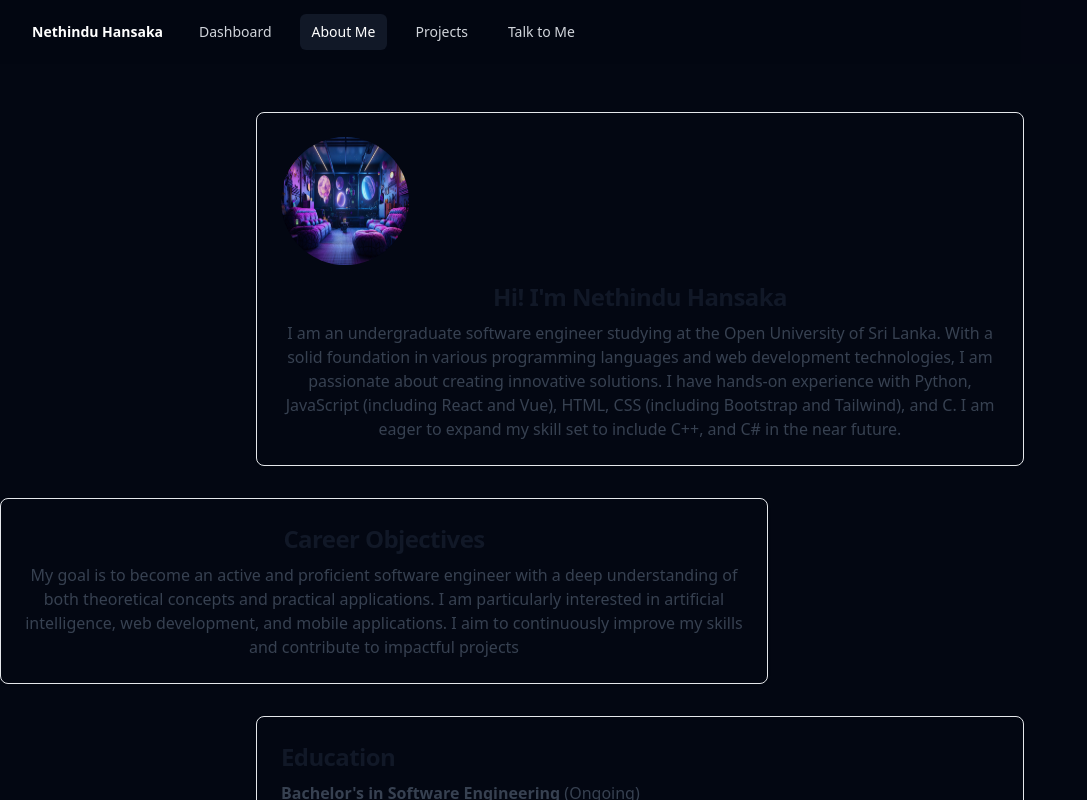
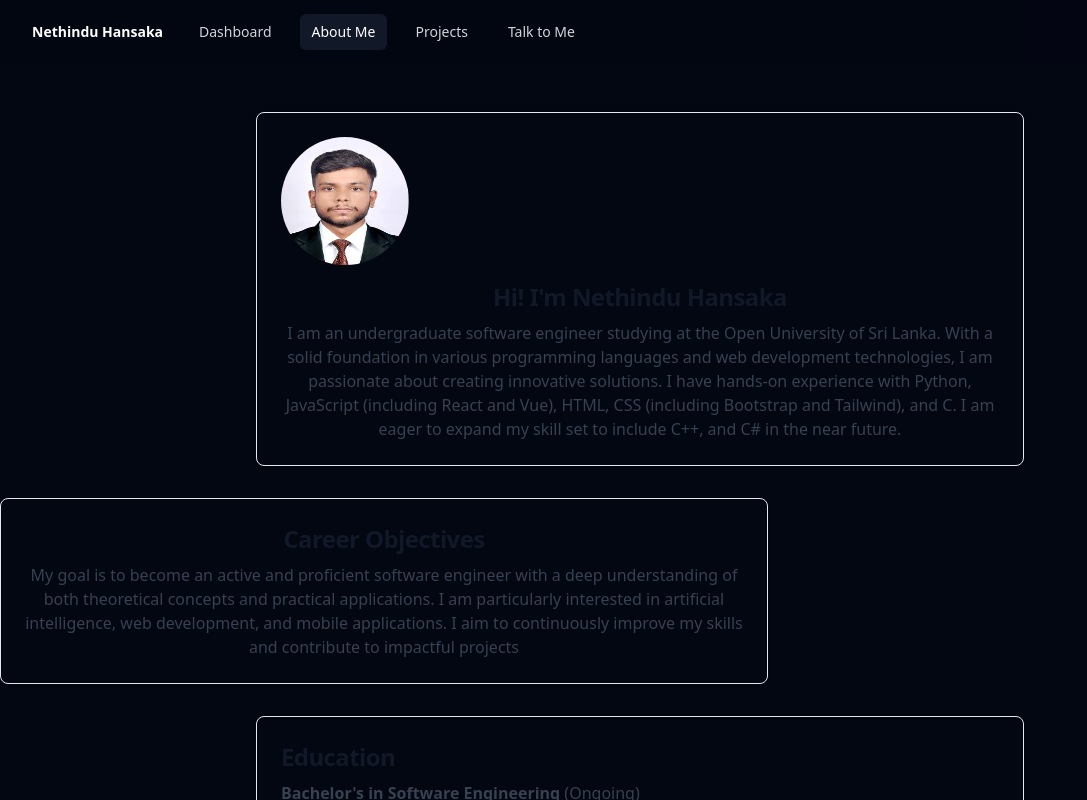
Before and after one commit to nethinduhansaka-dev/nethindu-hansaka, a React (Vite) app: page /nethindu-hansaka/about in a window 1280 px wide. Shown: the top 800 px of the page, without its empty margins (0-1087 px from the left). Built offline with nearby package versions, Linux system fonts and the light colour scheme.

Commit message:
Update about-Fix Empty Page & Missing Assets.jsx

```diff
--- a/src/Pages/about.jsx
+++ b/src/Pages/about.jsx
@@ -57,7 +57,7 @@ const About = () => {
           <div class="max-w-screen-md p-6  border border-gray-200 rounded-lg shadow  dark:border-gray-700 ...">
             <img
               class="w-32 h-32 rounded-full mb-4 "
-              src="src/assets/pro-img.jpg"
+              src={import.meta.env.BASE_URL +"src/assets/profile-image.jpg"}
               alt=""
             />
             <h5 class="mb-2 text-2xl font-bold tracking-tight text-gray-900 dark:text-white">
```
